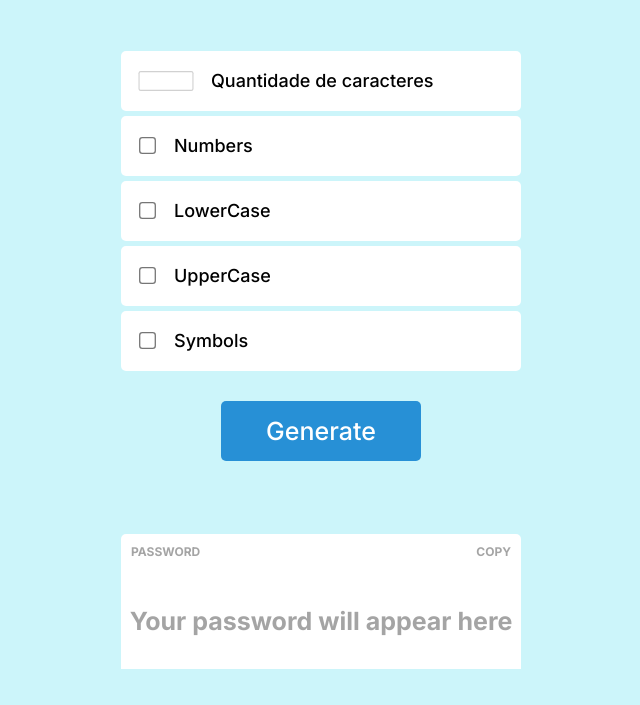
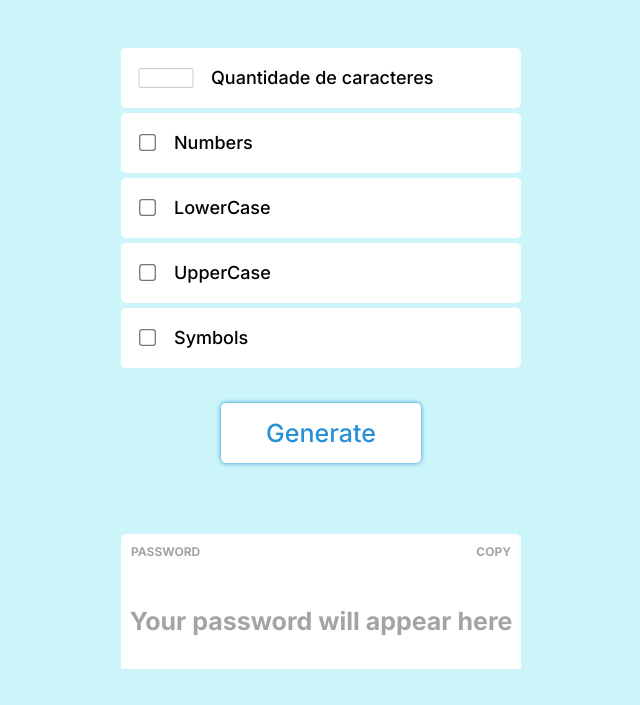
Before and after one commit to ravelsilva/PasswordGenerated, a plain HTML site: page index.html in a window 1280 px wide. In both pictures the pointer is over the button "Generate". Shown: the part 95-800 px from the top of the page, without its empty margins (319-959 px from the left). Drawn offline with Linux system fonts and the light colour scheme.

Commit message:
Update style.css

```diff
--- a/style.css
+++ b/style.css
@@ -50,6 +50,10 @@ li {
 	background-color: #ffffff;
 	border-radius: 5px;
 }
+label,
+input {
+	cursor: pointer;
+}
 input[type='checkbox'] {
 	transform: scale(1.3);
 }
@@ -61,7 +65,7 @@ input[type='number'] {
 }
 
 #generate {
-	margin-top: 30px;
+	margin-top: 35px;
 	padding: 15px 45px;
 	font-size: 25px;
 	font-weight: 500;
@@ -70,6 +74,12 @@ input[type='number'] {
 	border: none;
 	border-radius: 5px;
 	cursor: pointer;
+}
+#generate:hover {
+	transition: all 0.3s;
+	background-color: #ffffff;
+	color: #2790d6;
+	box-shadow: 0px 0px 5px #2790d6;
 }
 /* PASSWORD */
 .password {
@@ -103,6 +113,9 @@ input[type='number'] {
 	color: #0000005b;
 }
 
-.copyText{
-  cursor: pointer;
+.copyText {
+	cursor: pointer;
 }
+.copyText:hover {
+	color: black;
+}
```
